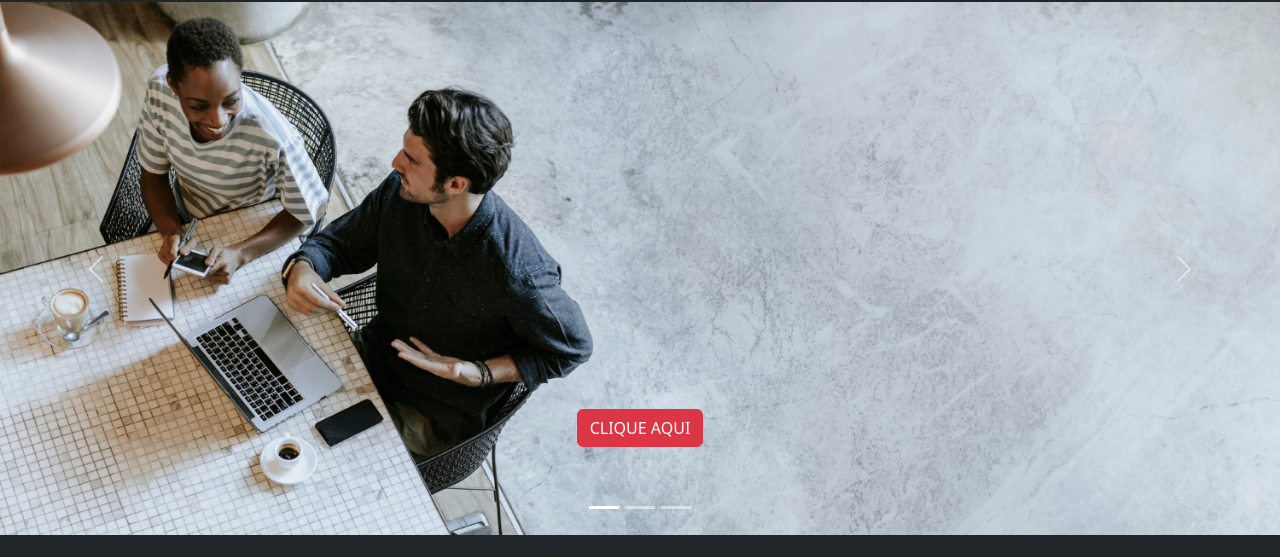
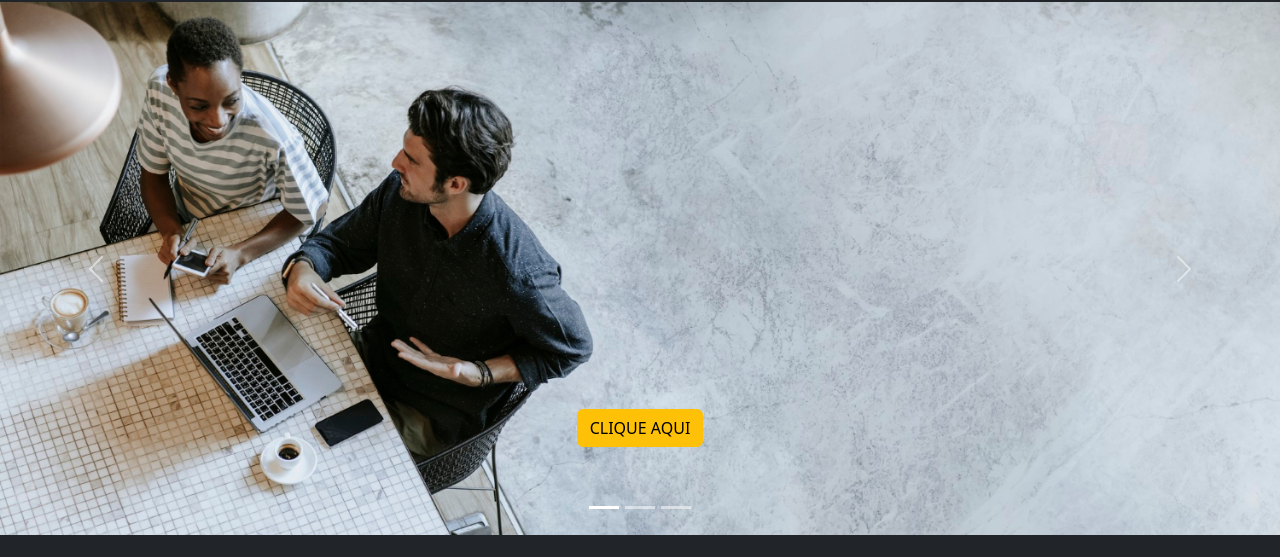
Before and after one commit to iwtrainingbr/front-20-site, a plain HTML site: page index.html in a window 1280 px wide. Shown: the part 54-611 px from the top of the page. Drawn offline with nearby package versions, Linux system fonts and the light colour scheme.

Commit message:
mudando a cor do botão CLIQUE AQUI

```diff
--- a/index.html
+++ b/index.html
@@ -60,7 +60,7 @@
                     <img src="img/header-01.jpg" class="d-block w-100" alt="...">
 
                     <div class="carousel-caption d-none d-md-block mb-5">
-                        <button class="btn btn-danger">CLIQUE AQUI</button>                    </div>
+                        <button class="btn btn-warning">CLIQUE AQUI</button>                    </div>
                   </div>
                   <div class="carousel-item">
                     <img src="img/header-02.jpg" class="d-block w-100" alt="...">
```
